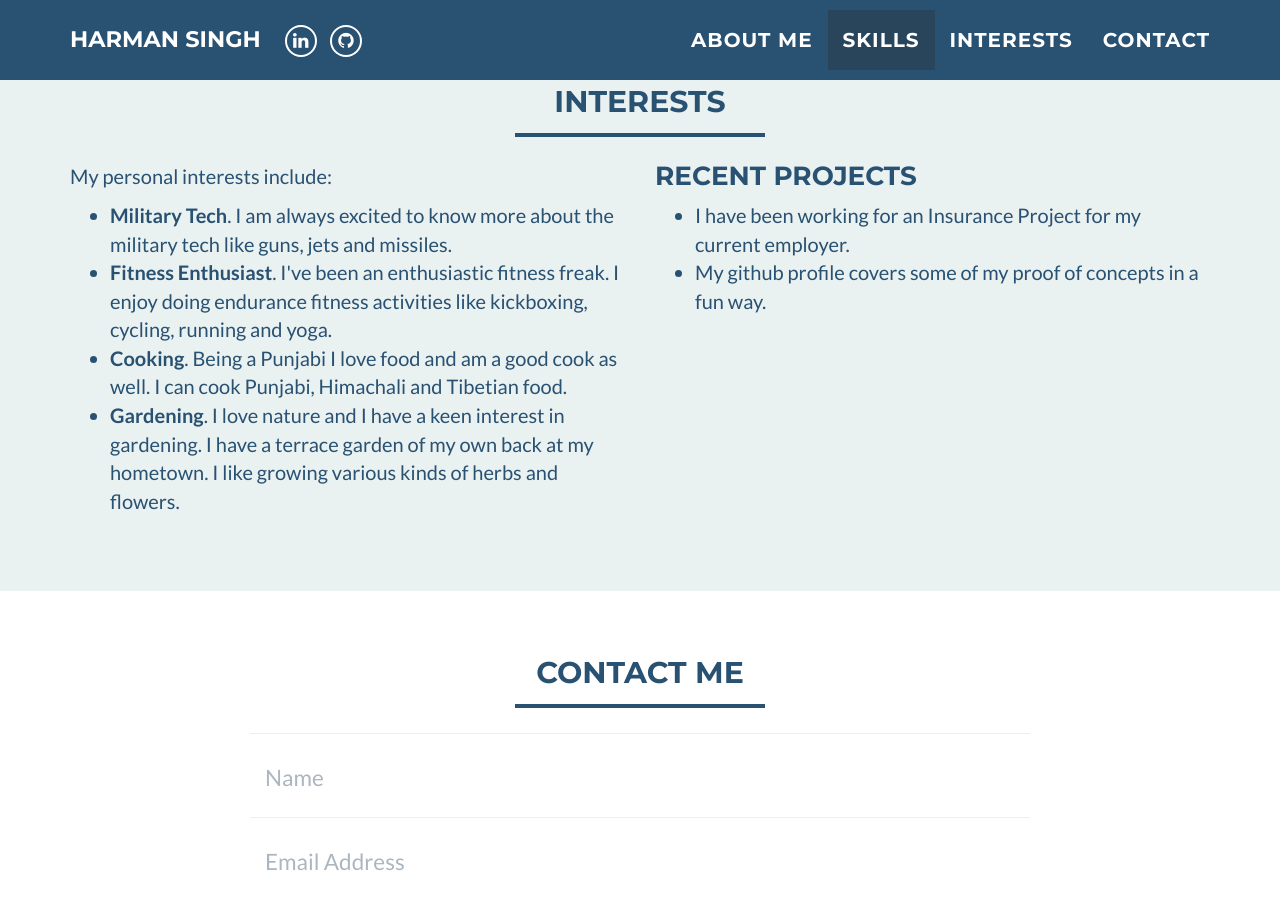
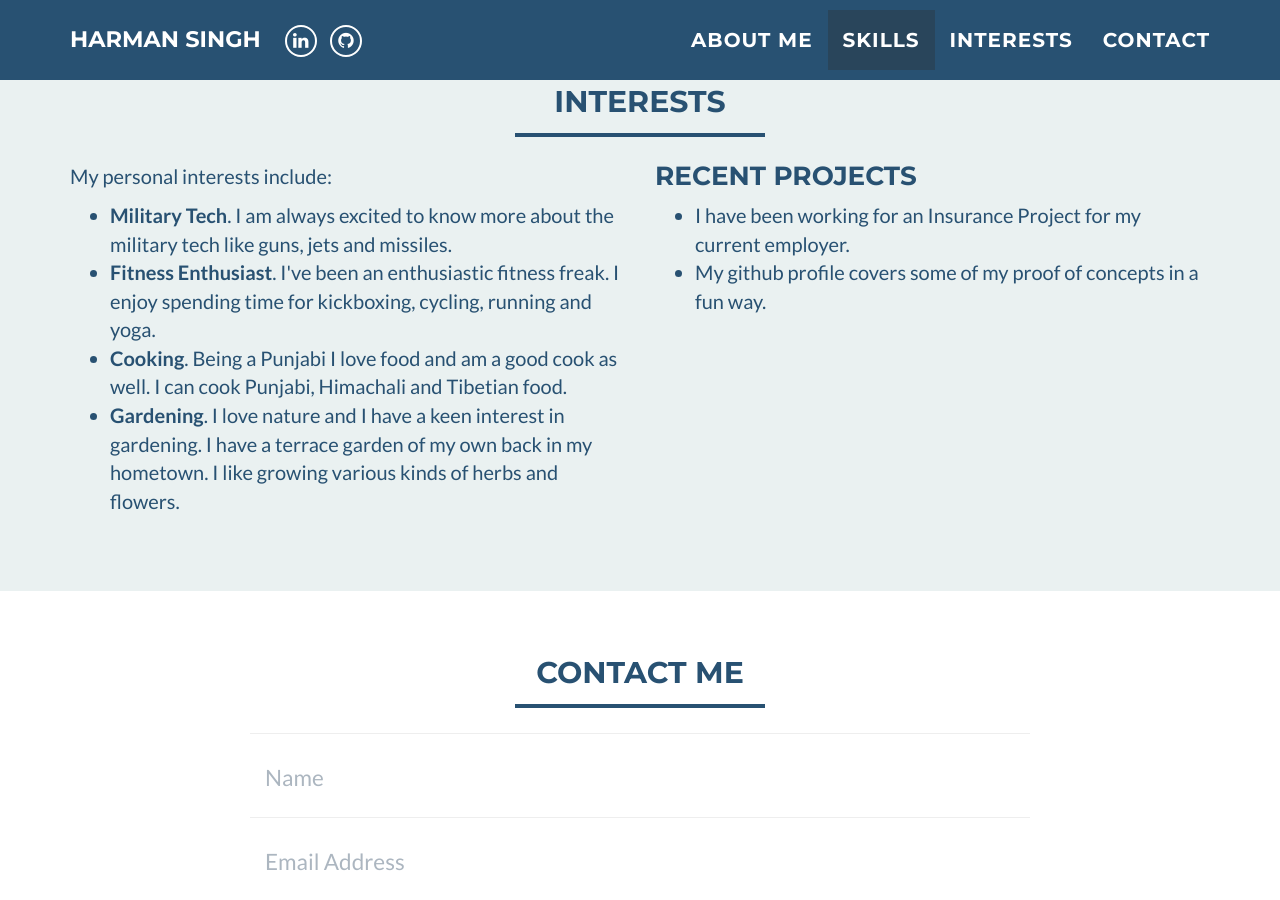
Before and after one commit to hrmnsngh/hrmnsngh.github.io, a Jekyll site: the page built from index.html, in a window 1280 px wide and 900 px high, scrolled down 1424 px. Built offline with Jekyll 4.4.1, drawn with Linux system fonts in a browser that asks for light colours.

Commit message:
Correcting Verbiage

```diff
--- a/_includes/interests.html
+++ b/_includes/interests.html
@@ -16,15 +16,14 @@
 						<b>Military Tech</b>. I am always excited to know more about the military tech like guns, jets and missiles.
 					</li>
 					<li>
-						<b>Fitness Enthusiast</b>. I've been an enthusiastic fitness freak. I enjoy doing endurance fitness
-						activities like kickboxing, cycling, running and yoga.
+						<b>Fitness Enthusiast</b>. I've been an enthusiastic fitness freak. I enjoy spending time for kickboxing, cycling, running and yoga.
 					</li>
 					<li>
 						<b>Cooking</b>. Being a Punjabi I love food and am a good cook as well. I can cook Punjabi, Himachali and Tibetian food.
 					</li>
 					<li>
 						<b>Gardening</b>. I love nature and I have a keen interest in gardening. I have a terrace garden of my own
-						back at my hometown. I like growing various kinds of herbs and flowers.
+						back in my hometown. I like growing various kinds of herbs and flowers.
 					</li>
 				</ul>
 			</div>
```
